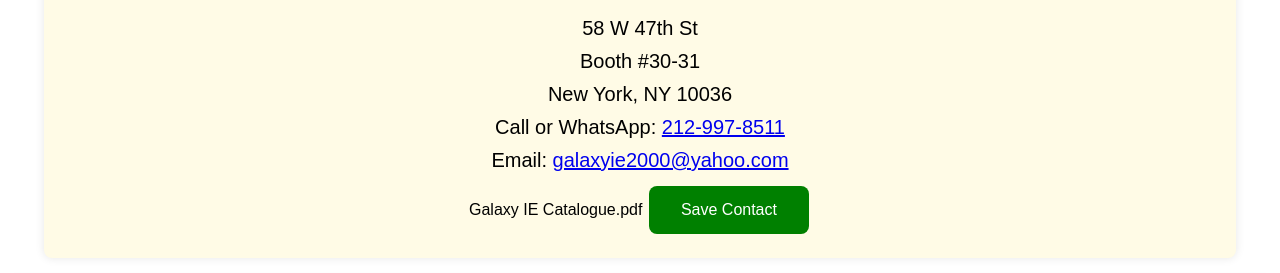
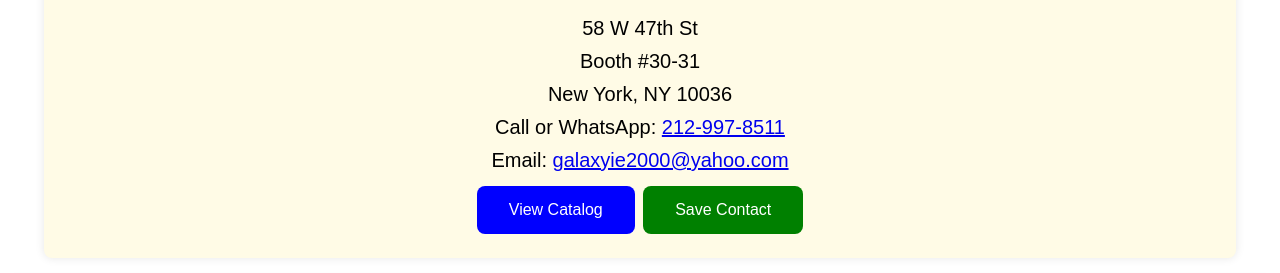
Before and after one commit to Secure-info/Galaxy-IE-Corp., a plain HTML site: page index.html in a window 1280 px wide. Shown: the part 83-356 px from the top of the page. Drawn offline with Linux system fonts and the light colour scheme.

Commit message:
Update index.html

```diff
--- a/index.html
+++ b/index.html
@@ -122,7 +122,7 @@
 
         /* Style for the catalog button */
         .catalog-button {
-            background-color: red;
+            background-color: blue;
             border: none;
             color: white;
             padding: 15px 32px;
@@ -136,7 +136,7 @@
         }
 
         .catalog-button:hover {
-            background-color: blue; /* Change color on hover */
+            background-color: green; /* Change color on hover */
         }
 
         #downloadButton {
@@ -188,7 +188,7 @@
         <p>Call or WhatsApp: <a href="tel:2129978511">212-997-8511</a></p>
         <p>Email: <a href="mailto:galaxyie2000@yahoo.com">galaxyie2000@yahoo.com</a></p>
         <!-- Catalog Button -->
-Galaxy IE Catalogue.pdf
+                <a href="Galaxy IE Catalogue.pdf" class="catalog-button" id="catalogButton">View Catalog</a>
         <!-- New button for downloading contact info -->
         <button class="download-button" id="downloadButton" onclick="downloadContactInfo()">Save Contact</button>
     </div>
```
